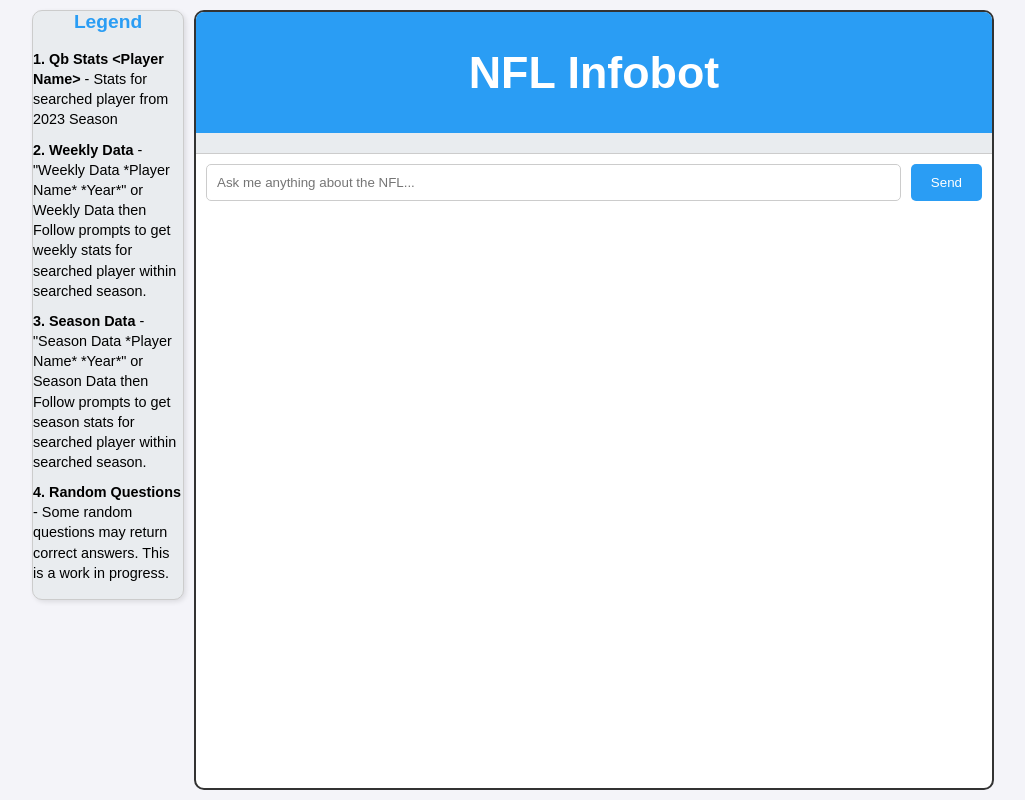
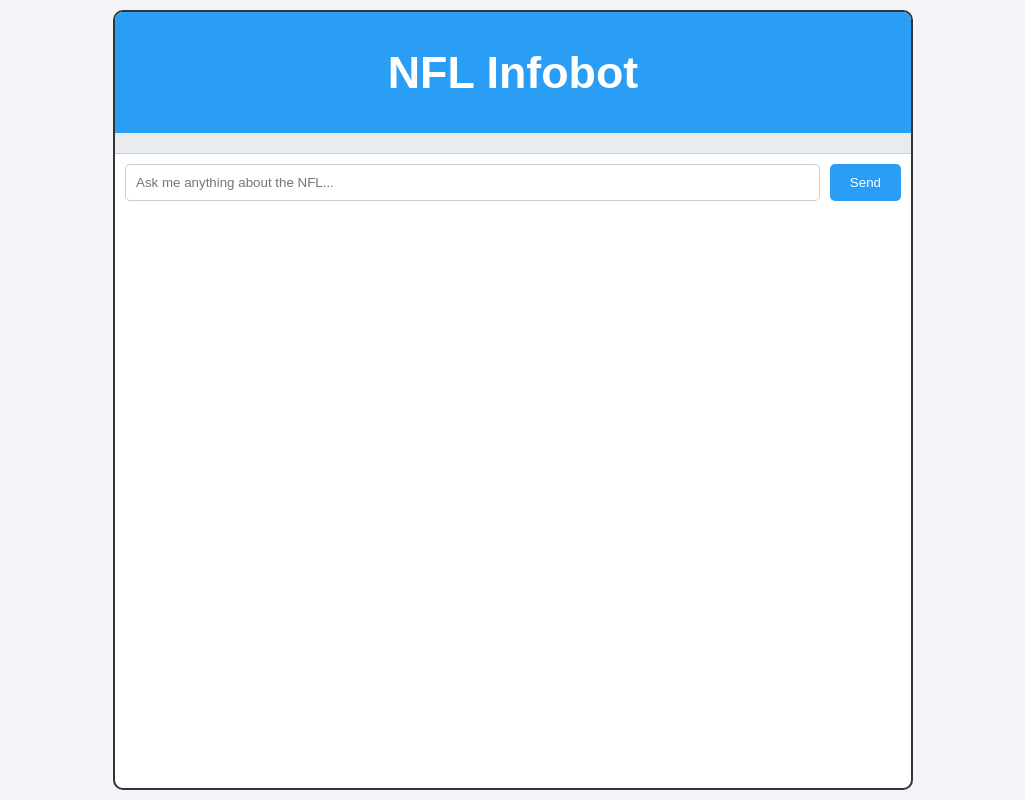
Before and after one commit to spickworth1991/NFLChat, a website: page index.html in a window 1280 px wide. Shown: the whole page, without its empty margins (127-1152 px from the left). Drawn offline with Linux system fonts and the light colour scheme.

Commit message:
Update index.html

```diff
--- a/index.html
+++ b/index.html
@@ -8,17 +8,6 @@
 </head>
 <body>
   <div id="layout-container">
-    <!-- Sidebar -->
-    <aside id="sidebar">
-      <h2>Legend</h2>
-      <ul>
-        <li><strong>1. Qb Stats &lt;Player Name&gt;</strong> - Stats for searched player from 2023 Season</li>
-        <li><strong>2. Weekly Data</strong> -"Weekly Data *Player Name* *Year*" or Weekly Data then Follow prompts to get weekly stats for searched player within searched season.</li>
-        <li><strong>3. Season Data</strong> - "Season Data *Player Name* *Year*" or Season Data then Follow prompts to get season stats for searched player within searched season.</li>
-        <li><strong>4. Random Questions</strong> - Some random questions may return correct answers. This is a work in progress.</li>
-      </ul>
-    </aside>
-
     <!-- Chat Container -->
     <div id="chat-container">
       <header>
```
